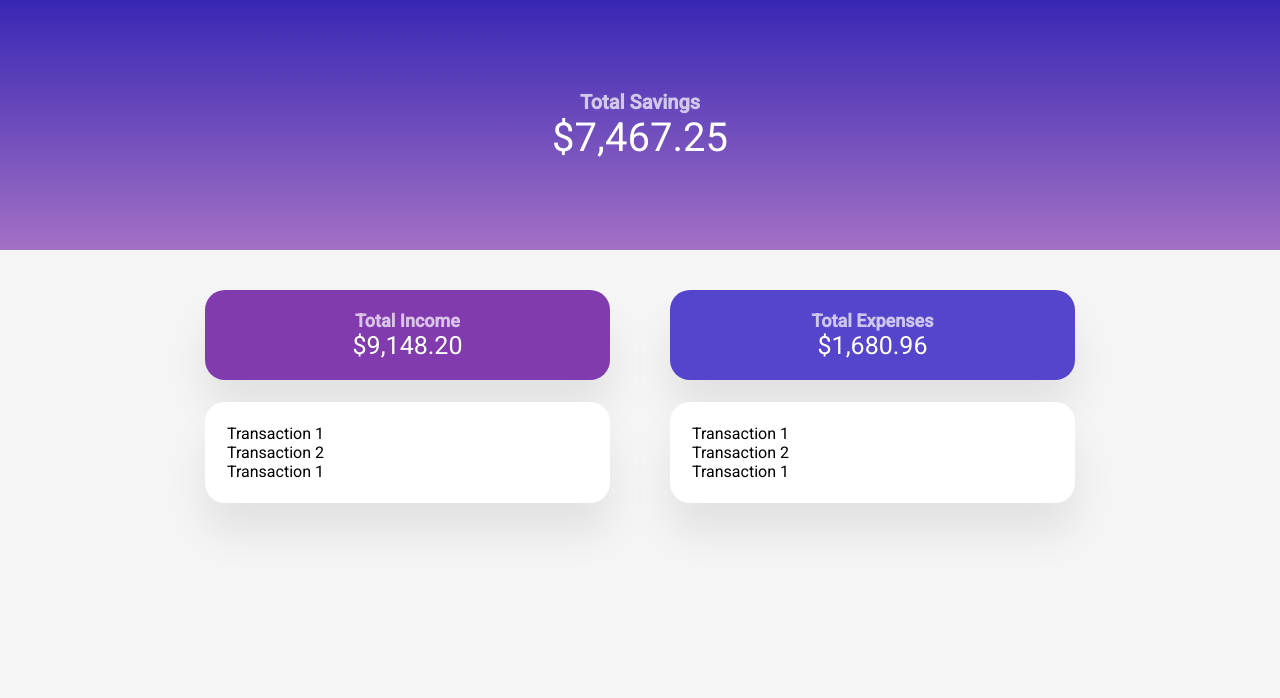
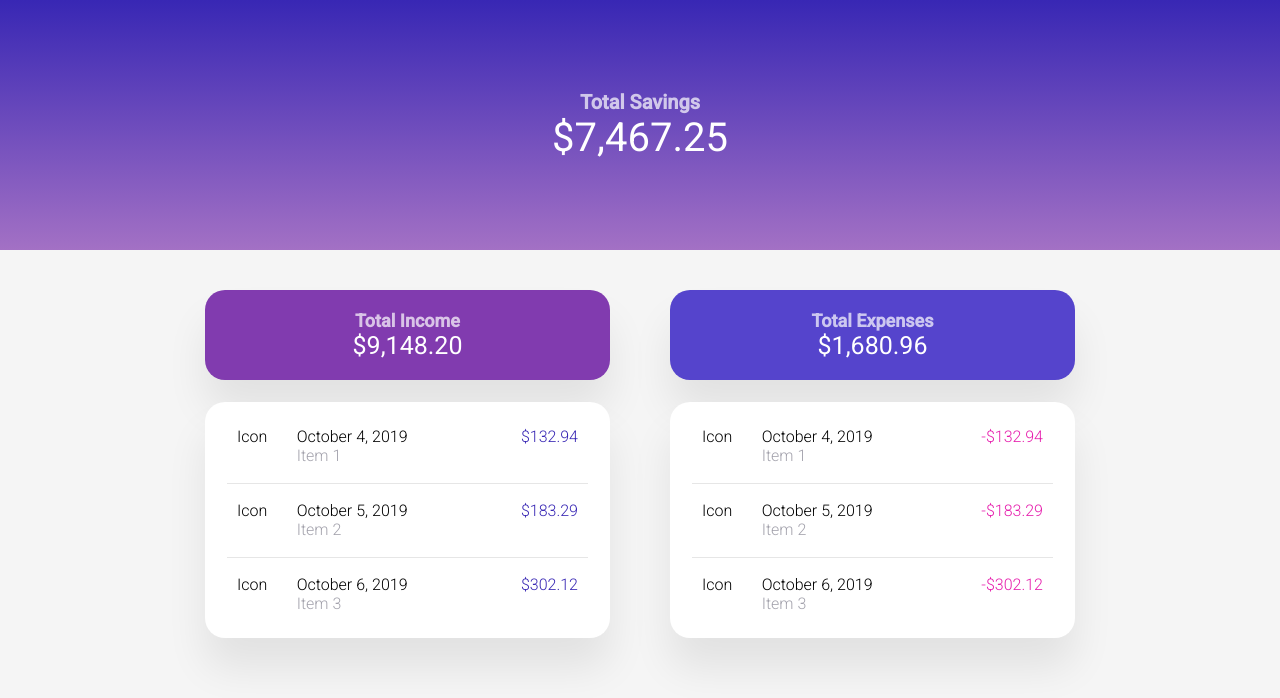
Before and after one commit to arontolentino/finate, a Vue app: page / in a window 1280 px wide. Shown: the top 698 px of the page. Built offline with nearby package versions, Linux system fonts and the light colour scheme.

Commit message:
Render transaction data with v-for directive

```diff
--- a/public/index.html
+++ b/public/index.html
@@ -6,7 +6,7 @@
     <meta name="viewport" content="width=device-width,initial-scale=1.0" />
     <link rel="icon" href="<%= BASE_URL %>favicon.ico" />
 
-    <link href="https://fonts.googleapis.com/css?family=Roboto:400,500&display=swap" rel="stylesheet" />
+    <link href="https://fonts.googleapis.com/css?family=Roboto:300,400,500&display=swap" rel="stylesheet" />
 
     <title>Finate</title>
   </head>
--- a/src/App.vue
+++ b/src/App.vue
@@ -18,9 +18,14 @@
           </div>
           <div class="transactionList">
             <ul>
-              <li>Transaction 1</li>
-              <li>Transaction 2</li>
-              <li>Transaction 1</li>
+              <li v-for="(income, index) in incomeList" :key="index">
+                <div class="icon">{{ income.icon }}</div>
+                <div class="description">
+                  <div class="date">{{ income.date }}</div>
+                  <div class="name">{{ income.desc }}</div>
+                </div>
+                <div class="amount">${{ income.amount }}</div>
+              </li>
             </ul>
           </div>
         </div>
@@ -30,14 +35,18 @@
             <h2>Total Expenses</h2>
             <p>$1,680.96</p>
           </div>
-          <div class="expenseTransactions">
-            <div class="transactionList">
-              <ul>
-                <li>Transaction 1</li>
-                <li>Transaction 2</li>
-                <li>Transaction 1</li>
-              </ul>
-            </div>
+
+          <div class="transactionList">
+            <ul>
+              <li v-for="(income, index) in incomeList" :key="index">
+                <div class="icon">{{ income.icon }}</div>
+                <div class="description">
+                  <div class="date">{{ income.date }}</div>
+                  <div class="name">{{ income.desc }}</div>
+                </div>
+                <div class="amount">-${{ income.amount }}</div>
+              </li>
+            </ul>
           </div>
         </div>
       </div>
@@ -49,7 +58,48 @@
 export default {
   name: "App",
   data() {
-    return {};
+    return {
+      incomeList: [
+        {
+          icon: "Icon",
+          date: "October 4, 2019",
+          desc: "Item 1",
+          amount: 132.94
+        },
+        {
+          icon: "Icon",
+          date: "October 5, 2019",
+          desc: "Item 2",
+          amount: 183.29
+        },
+        {
+          icon: "Icon",
+          date: "October 6, 2019",
+          desc: "Item 3",
+          amount: 302.12
+        }
+      ],
+      expenseList: [
+        {
+          icon: "Icon",
+          date: "October 4, 2019",
+          desc: "Item 1",
+          amount: 132.94
+        },
+        {
+          icon: "Icon",
+          date: "October 5, 2019",
+          desc: "Item 2",
+          amount: 183.29
+        },
+        {
+          icon: "Icon",
+          date: "October 6, 2019",
+          desc: "Item 3",
+          amount: 302.12
+        }
+      ]
+    };
   },
   methods: {}
 };
@@ -143,10 +193,46 @@ body {
   border-radius: 20px;
   margin-top: 22px;
   box-shadow: 0 30px 40px rgba(0, 0, 0, 0.08);
-  padding: 22px;
+  padding: 7.5px 22px;
 }
 
 .transactionList ul {
   list-style: none;
 }
+
+.transactionList li:not(:last-child) {
+  border-bottom: 1px solid #e6e6e6;
+}
+
+.transactionList li {
+  display: flex;
+  justify-content: space-between;
+  padding: 17.5px 10px;
+  font-weight: 300;
+}
+
+.icon {
+  width: 10%;
+}
+
+.description {
+  width: 55%;
+}
+
+.name {
+  color: #a3a2ac;
+}
+
+.amount {
+  width: 20%;
+  text-align: right;
+}
+
+.income .amount {
+  color: #3827b4;
+}
+
+.expenses .amount {
+  color: #e61ead;
+}
 </style>
```
